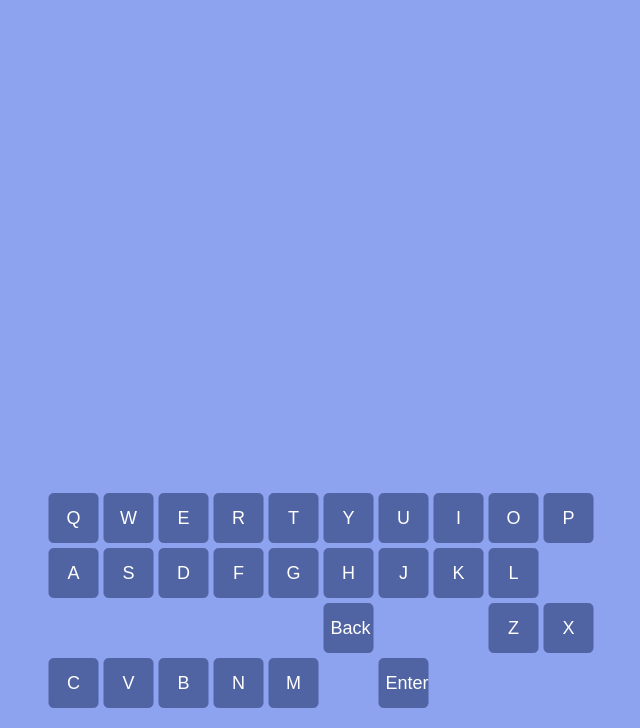
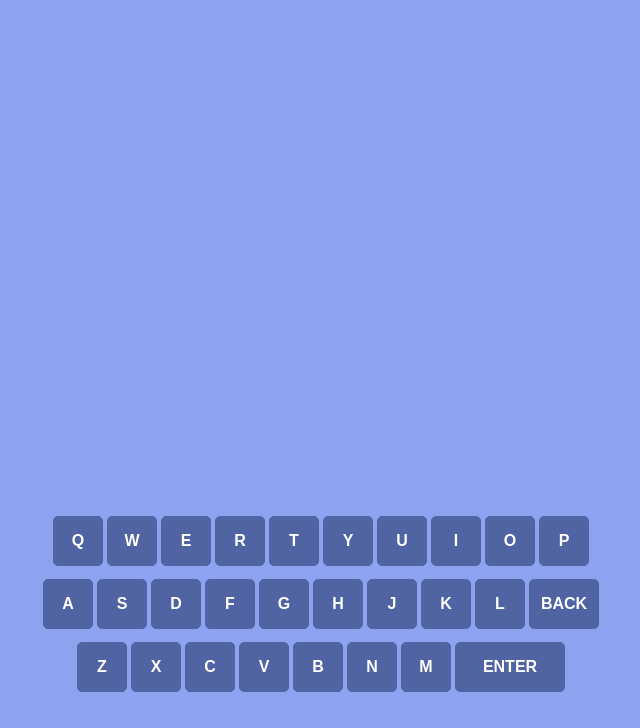
Before and after one commit to lucascassio/termo-clone, a plain HTML site: page index.html in a window 1280 px wide. Shown: the part 72-800 px from the top of the page, without its empty margins (319-959 px from the left). Drawn offline with Linux system fonts and the light colour scheme; no server answers.

Commit message:
changing css

```diff
--- a/index.html
+++ b/index.html
@@ -18,7 +18,7 @@
   </div>
 
   <div class="keyboard">
-    <!-- Linha 1 -->
+    <div class="first-row">
       <button value="Q">Q</button>
       <button value="W">W</button>
       <button value="E">E</button>
@@ -29,7 +29,8 @@
       <button value="I">I</button>
       <button value="O">O</button>
       <button value="P">P</button>
-    <!-- Linha 2 -->
+    </div>
+    <div class="second-row">
       <button value="A">A</button>
       <button value="S">S</button>
       <button value="D">D</button>
@@ -40,7 +41,8 @@
       <button value="K">K</button>
       <button value="L">L</button>
       <button class="backspace" value="Backspace">Back</button>
-    <!-- Linha 3 -->
+    </div>
+    <div class="third-row">
       <button value="Z">Z</button>
       <button value="X">X</button>
       <button value="C">C</button>
@@ -49,7 +51,7 @@
       <button value="N">N</button>
       <button value="M">M</button>
       <button class="enter" id="enter" value="Enter">Enter</button>
-    <!--Fim linha 3-->
+    </div>
   </div>
 
   <script type="module" src="./src/main.js"></script>
--- a/stylesheet/style.css
+++ b/stylesheet/style.css
@@ -14,7 +14,18 @@ body {
   grid-gap: 5px;
   max-width: 100vh;
   margin: 0 auto;
+  margin: 1rem 0;
+  display: flex;
+  flex-direction: column;
+  align-items: center;
+}
 
+.keyboard div {
+  display: flex;
+}
+
+.second-row {
+  margin: 0.5rem 0;
 }
 
 .keyboard button {
@@ -26,14 +37,20 @@ body {
   border-radius: 5px;
   cursor: pointer;
   color: white;
+  font-size: 1rem;
+  font-weight: 700;
+  padding: 0.5rem;
+  margin: 0 2px;
+  cursor: pointer;
+  text-transform: uppercase;
 }
 
 .keyboard button.enter {
-  grid-column: 7 / span 4; /* Place the "Enter" button after "M" and span 3 columns */
+   width: 110px;
 }
 
 .keyboard button.backspace {
-  grid-column: 6 / span 3; /* Place the "Backspace" button after "L" and span 2 columns */
+   width: 70px;
 }
 
 @media (max-width: 480px) {
```
Lines whose indentation alone changed are shown as unchanged.
